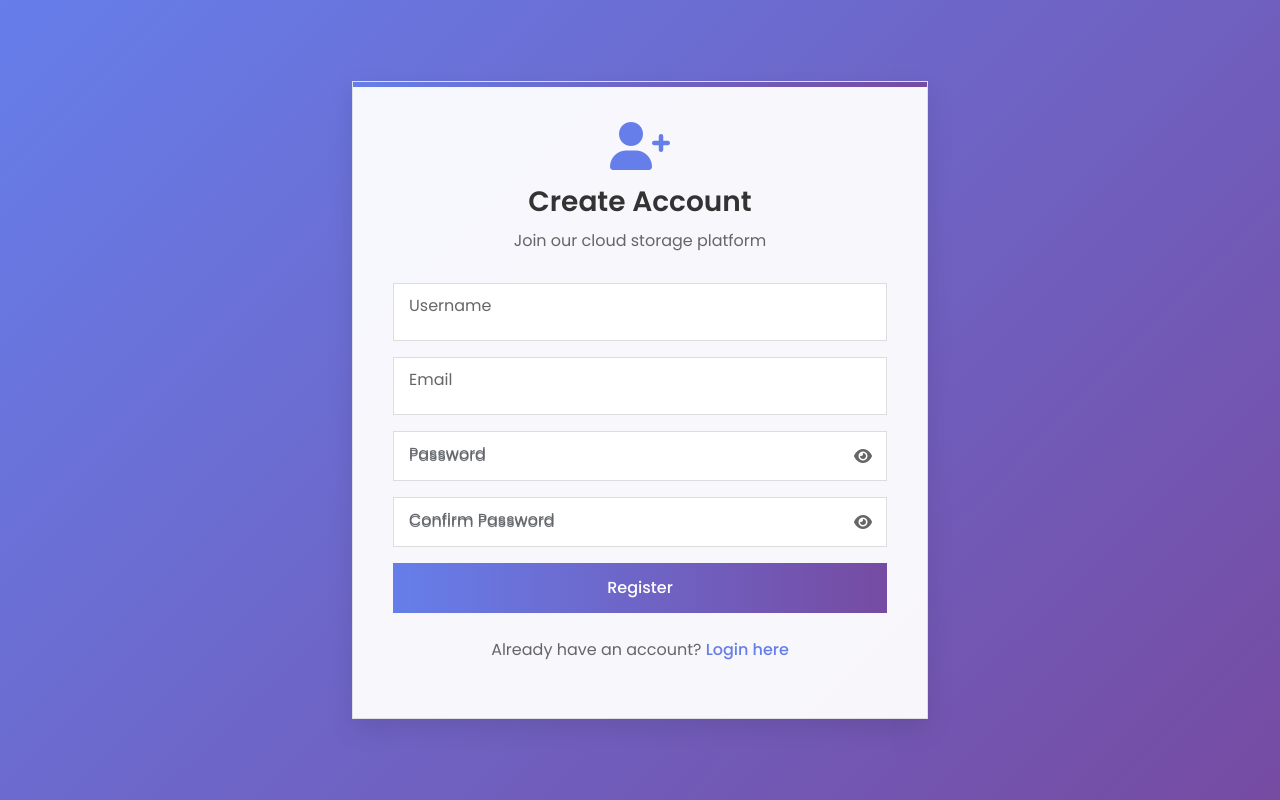
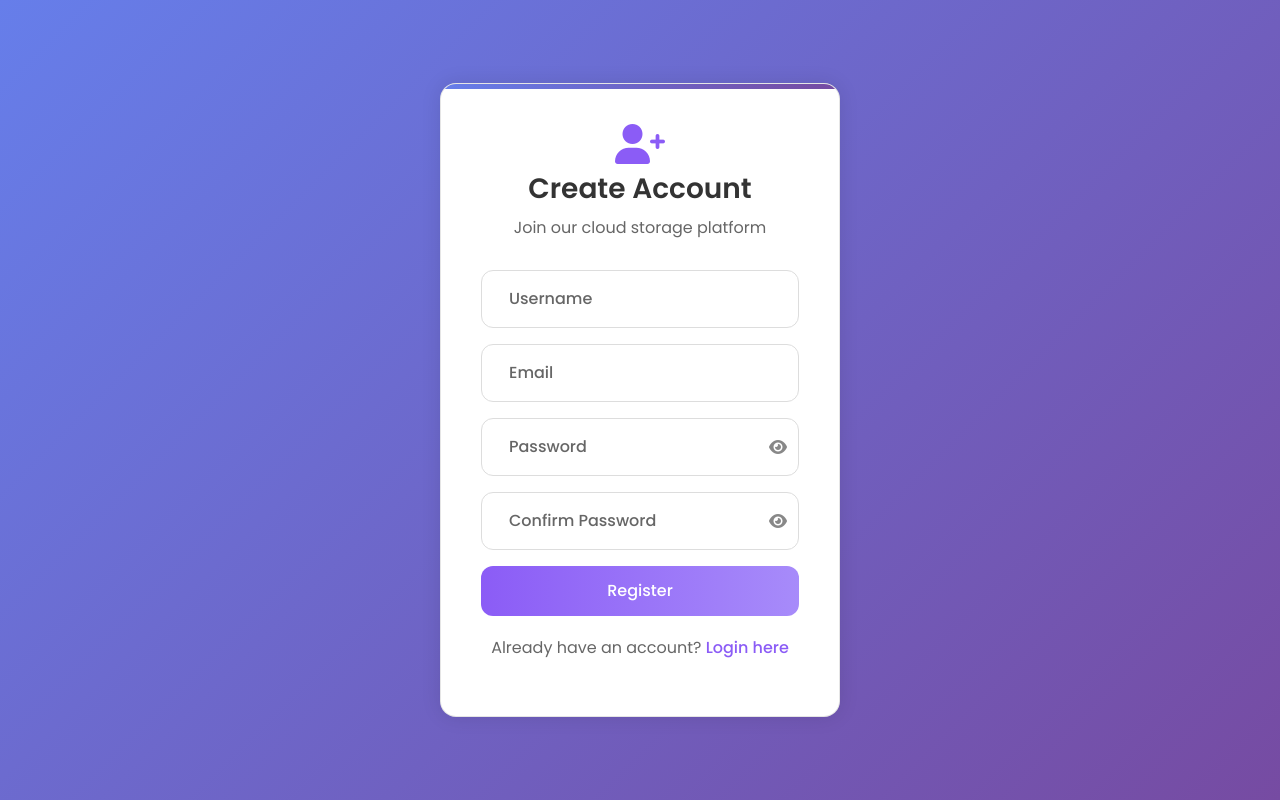
Before and after one commit to Spoortiym/Cloud-based-File-Storage, a Flask app: page /register in a window 1280 px wide. Run offline with Flask 3, Linux system fonts and the light colour scheme.

Commit message:
updated all the file

```diff
--- a/app.py
+++ b/app.py
@@ -12,8 +12,6 @@ app.secret_key = 'your_secret_key_here'  # Change this to a secure secret key
 # Database configuration
 DATABASE = 'cloud_storage.db'
 
-port = int(os.environ.get("PORT", 5000))
-app.run(host="0.0.0.0", port=port)
 
 def get_db():
     db = sqlite3.connect(DATABASE)
--- a/static/css/register.css
+++ b/static/css/register.css
@@ -61,6 +61,7 @@ body {
 
 .form-floating {
     margin-bottom: 20px;
+    position: relative;
 }
 
 .form-control {
@@ -70,20 +71,38 @@ body {
     padding: 10px 15px;
     font-size: 16px;
     transition: all 0.3s ease;
+    background-color: white;
+    width: 100%;
 }
 
 .form-control:focus {
     border-color: #667eea;
     box-shadow: 0 0 0 0.2rem rgba(102, 126, 234, 0.25);
+    outline: none;
 }
 
 .form-floating label {
-    padding: 10px 15px;
+    position: absolute;
+    top: 50%;
+    left: 15px;
+    transform: translateY(-50%);
     color: #666;
+    font-weight: 500;
+    font-size: 16px;
+    pointer-events: none;
+    transition: all 0.2s ease-in-out;
 }
 
-.password-container {
-    position: relative;
+.form-floating > .form-control:focus ~ label,
+.form-floating > .form-control:not(:placeholder-shown) ~ label {
+    top: 0;
+    transform: translateY(-50%) scale(0.85);
+    color: #667eea;
+    background-color: white;
+    padding: 0 5px;
+    margin-left: 10px;
+    height: auto;
+    border-radius: 4px;
 }
 
 .password-toggle {
@@ -94,6 +113,10 @@ body {
     cursor: pointer;
     color: #666;
     z-index: 10;
+}
+
+.password-toggle:hover {
+    color: #667eea;
 }
 
 .btn-register {
--- a/templates/register.html
+++ b/templates/register.html
@@ -1,19 +1,95 @@
 <!DOCTYPE html>
 <html lang="en">
 <head>
-    <meta charset="UTF-8">
-    <meta name="viewport" content="width=device-width, initial-scale=1.0">
+  <meta charset="UTF-8" />
+  <meta name="viewport" content="width=device-width, initial-scale=1.0"/>
   <title>Register - Cloud Storage</title>
-    <link href="https://cdn.jsdelivr.net/npm/bootstrap@5.1.3/dist/css/bootstrap.min.css" rel="stylesheet">
-    <link rel="stylesheet" href="https://cdnjs.cloudflare.com/ajax/libs/font-awesome/6.0.0/css/all.min.css">
-    <link href="https://fonts.googleapis.com/css2?family=Poppins:wght@300;400;500;600&display=swap" rel="stylesheet">
-    <link rel="stylesheet" href="{{ url_for('static', filename='css/register.css') }}">
+  <link href="https://cdn.jsdelivr.net/npm/bootstrap@5.1.3/dist/css/bootstrap.min.css" rel="stylesheet"/>
+  <link rel="stylesheet" href="https://cdnjs.cloudflare.com/ajax/libs/font-awesome/6.0.0/css/all.min.css"/>
+  <link href="https://fonts.googleapis.com/css2?family=Poppins:wght@300;400;500;600&display=swap" rel="stylesheet"/>
+  <link rel="stylesheet" href="{{ url_for('static', filename='css/register.css') }}"/>
+  <style>
+    body {
+      font-family: 'Poppins', sans-serif;
+      background-color: #f6f2fb;
+    }
+
+    .register-box {
+      max-width: 400px;
+      margin: 60px auto;
+      background-color: #fff;
+      padding: 40px;
+      border-radius: 16px;
+      box-shadow: 0 0 20px rgba(0,0,0,0.1);
+    }
+
+    .register-header i {
+      font-size: 40px;
+      color: #8b5cf6;
+    }
+
+    .register-header h2 {
+      font-weight: 600;
+    }
+
+    .form-control {
+      border-radius: 12px;
+      height: 50px;
+    }
+
+    .password-wrapper {
+      position: relative;
+      margin-bottom: 20px;
+    }
+
+    .password-wrapper input {
+      padding-right: 40px;
+    }
+
+    .password-wrapper label {
+      margin-bottom: 6px;
+      display: block;
+      font-weight: 500;
+      color: #555;
+    }
+
+    .password-toggle {
+      position: absolute;
+      top: 50%;
+      right: 12px;
+      transform: translateY(-50%);
+      cursor: pointer;
+      color: #888;
+    }
+
+    .btn-register {
+      background: linear-gradient(to right, #8b5cf6, #a78bfa);
+      color: #fff;
+      font-weight: 500;
+      height: 50px;
+      border-radius: 12px;
+    }
+
+    .register-footer {
+      text-align: center;
+      margin-top: 20px;
+    }
+
+    .register-footer a {
+      color: #8b5cf6;
+      text-decoration: none;
+    }
+
+    .register-footer a:hover {
+      text-decoration: underline;
+    }
+  </style>
 </head>
 <body>
   <div class="container">
     <div class="register-box">
-            <div class="register-header">
-                <i class="fas fa-user-plus"></i>
+      <div class="register-header text-center">
+        <i class="fas fa-user-plus mb-2"></i>
         <h2>Create Account</h2>
         <p>Join our cloud storage platform</p>
       </div>
@@ -38,19 +114,15 @@
         </div>
 
         <div class="form-floating mb-3">
-                    <div class="password-container">
           <input type="password" class="form-control" id="password" name="password" placeholder="Password" required>
-                        <i class="fas fa-eye password-toggle" onclick="togglePassword('password')"></i>
-                    </div>
           <label for="password">Password</label>
+          <i class="fas fa-eye password-toggle" onclick="togglePassword('password', this)"></i>
         </div>
 
         <div class="form-floating mb-3">
-                    <div class="password-container">
           <input type="password" class="form-control" id="confirm_password" name="confirm_password" placeholder="Confirm Password" required>
-                        <i class="fas fa-eye password-toggle" onclick="togglePassword('confirm_password')"></i>
-                    </div>
           <label for="confirm_password">Confirm Password</label>
+          <i class="fas fa-eye password-toggle" onclick="togglePassword('confirm_password', this)"></i>
         </div>
 
         <button type="submit" class="btn btn-register w-100">Register</button>
@@ -63,10 +135,8 @@
   </div>
 
   <script>
-        function togglePassword(inputId) {
-            const input = document.getElementById(inputId);
-            const icon = input.nextElementSibling;
-
+    function togglePassword(id, icon) {
+      const input = document.getElementById(id);
       if (input.type === "password") {
         input.type = "text";
         icon.classList.remove("fa-eye");
```
Also changed, not shown: static/css/dashboard.css (+24 -7 lines), templates/dashboard.html (+12 -11 lines), templates/profile.html (+22 -22 lines), uploads/Manasa/barplotpng.png (added), uploads/Manasa/boxplot.png (added). Lines whose indentation alone changed are shown as unchanged.
